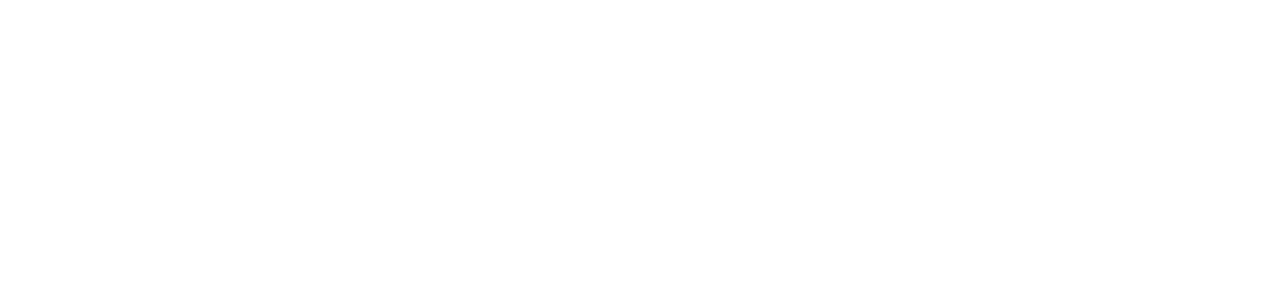
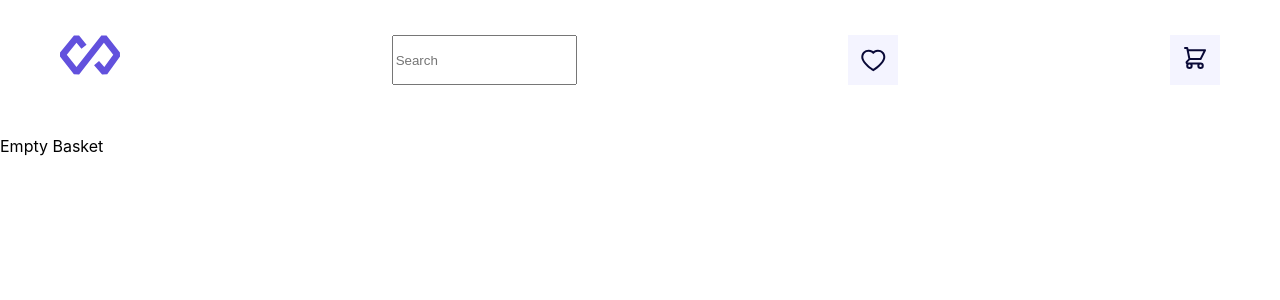
Before and after one commit to ElKarabino/Bookstore, a React (Create React App) app in the folder bookstore/: page /cart in a window 1280 px wide. Before the commit this address had no page. Shown: the top 300 px of the page. Built offline with nearby package versions, Linux system fonts and the light colour scheme.

Commit message:
feat: add cart

```diff
--- a/bookstore/src/App.tsx
+++ b/bookstore/src/App.tsx
@@ -10,7 +10,7 @@
       <Routes>
         <Route path='/' element={<BooksPage />} />
         <Route path='/books/:isbn13' element={<BookDetailsPage />} />
-        <Route path='/' element={<CartPage />} />
+        <Route path='/cart' element={<CartPage />} />
       </Routes>
     </BrowserRouter>
   );
--- a/bookstore/src/components/BookDetailsContent/BookDetailsContent.tsx
+++ b/bookstore/src/components/BookDetailsContent/BookDetailsContent.tsx
@@ -3,12 +3,19 @@
 import { BuyNowButton } from "../BuyNowButton/BuyNowButton";
 import { Container } from "../Container/Container";
 import './BookDetailsContent.scss'
+import { useDispatch } from "react-redux";
+import { addCartItem } from "../../redux/slices/CartSlice";
 
 type BookDetailsContentProps = {
     bookDetails: BookDetails;
 };
 
 export const BookDetailsContent = ({bookDetails} : BookDetailsContentProps) => {
+    const dispatch = useDispatch();
+
+    const addToCart = () => {
+        dispatch(addCartItem(bookDetails))
+    }
     return (
         <div className="BookDetailsContent">
             <Container>
@@ -18,12 +25,16 @@
                     </Link>
                 </div>
                 <div>
-                    <img src={bookDetails.image} alt={bookDetails.title} />
-                    <h2>{bookDetails.title}</h2>
-                    <p>{bookDetails.desc}</p>
-                    <p>Price: {bookDetails.price}</p>
+                    <div>
+                        <img src={bookDetails.image} alt={bookDetails.title} />
+                    </div>
+                    <div>
+                        <h2>{bookDetails.title}</h2>
+                        <p>{bookDetails.desc}</p>
+                        <p>Price: {bookDetails.price}</p>
+                    </div>
                 </div>
-                <BuyNowButton />
+                <BuyNowButton onClick={addToCart}/>
             </Container>
         </div>
     )
--- a/bookstore/src/components/BuyNowButton/BuyNowButton.tsx
+++ b/bookstore/src/components/BuyNowButton/BuyNowButton.tsx
@@ -1,5 +1,11 @@
-export const BuyNowButton = () => {
+import { MouseEventHandler } from "react"
+
+type BuyNowButtonProps = {
+    onClick?: MouseEventHandler<HTMLButtonElement>;
+}
+
+export const BuyNowButton = ({ onClick }: BuyNowButtonProps) => {
     return (
-        <button>Buy Now</button>
+        <button onClick={onClick}>Buy Now</button>
     )
 }
--- /dev/null
+++ b/bookstore/src/components/CartItem/CartItem.tsx
@@ -0,0 +1,19 @@
+import { Book } from "../../types/Book";
+
+type CartItemProps = {
+  book: Book;
+};
+
+export const CartItem = ({ book }: CartItemProps) => {
+    return (
+        <div>
+            <div className='BookItemImage'>
+                <img src={book.image} alt="book" />
+            </div>
+            <div className='BookItemContent'>
+                <p className='BookItemContentTitle'>{book.title}</p>
+                <p className='BookItemContentPrice'>{book.price}</p>
+            </div>
+        </div>
+    )
+}
--- /dev/null
+++ b/bookstore/src/components/CartPageContent/CartPageContent.tsx
@@ -0,0 +1,14 @@
+import { useSelector } from "react-redux"
+import { CartItem } from "../CartItem/CartItem"
+
+export const CartPageContent = () => {
+    const cartItems  = useSelector((state: any)  => state.cart?.cartItems || [])
+    return (
+        <div>
+            {cartItems.length === 0 && <p>Empty Basket</p>}
+            {cartItems.map((item:any) => (
+                <CartItem key={item.isbn13} book={item} />
+            ))}
+        </div>
+    )
+}
--- a/bookstore/src/components/Header/Header.tsx
+++ b/bookstore/src/components/Header/Header.tsx
@@ -4,6 +4,7 @@
 import { Container } from "../Container/Container"
 import './Header.scss'
 import { SearchInput } from "../SearchInput/SearchInput"
+import { Link } from "react-router-dom"
 
 export const Header = () => {
 
@@ -17,7 +18,9 @@
                         <Favorite />
                     </div>
                     <div className="HeaderIconWrapper">
-                        <CartIcon />
+                        <Link to={'/cart'}>
+                            <CartIcon />
+                        </Link>
                     </div>
                 </div>
             </Container>
--- a/bookstore/src/pages/CartPage/CartPage.tsx
+++ b/bookstore/src/pages/CartPage/CartPage.tsx
@@ -1,5 +1,11 @@
+import { CartPageContent } from "../../components/CartPageContent/CartPageContent"
+import { Header } from "../../components/Header/Header"
+
 export const CartPage = () => {
     return (
-        <div></div>
+        <div>
+            <Header />
+            <CartPageContent />
+        </div>
     )
 }
--- /dev/null
+++ b/bookstore/src/redux/slices/CartSlice.ts
@@ -0,0 +1,23 @@
+import { createSlice, PayloadAction } from "@reduxjs/toolkit";
+import { Book } from "../../types/Book";
+
+interface CartState {
+    cartItems: Book[],
+}
+
+const initialState:CartState = {
+    cartItems: [],
+}
+
+const CartSlice = createSlice({
+    name: 'cart',
+    initialState,
+    reducers: {
+        addCartItem(state, action:PayloadAction<Book>) {
+            state.cartItems.push(action.payload)
+        }
+    }
+})
+
+export const { addCartItem } = CartSlice.actions
+export default CartSlice.reducer
--- a/bookstore/src/redux/store/Store.ts
+++ b/bookstore/src/redux/store/Store.ts
@@ -1,9 +1,11 @@
 import { configureStore } from "@reduxjs/toolkit";
 import  BooksSliceReducer  from "../slices/BooksSlice";
+import  CartSliceReducer  from "../slices/CartSlice"
 
 export const store = configureStore({
     reducer: {
-        books: BooksSliceReducer
+        books: BooksSliceReducer,
+        cart: CartSliceReducer,
     }
 })
 
--- a/bookstore/src/types/Book.ts
+++ b/bookstore/src/types/Book.ts
@@ -1,8 +1,8 @@
 export type Book = {
     title: string,
-    subtitle: string,
+    subtitle?: string,
     isbn13: string,
     price: string,
     image: string,
-    url: string,
+    url?: string,
 }
--- a/bookstore/src/types/BookDetails.ts
+++ b/bookstore/src/types/BookDetails.ts
@@ -1,8 +1,10 @@
 export type BookDetails = {
-    title?: string;
+    title: string;
     authors: string;
     isbn13: string;
     desc: string;
     price: string;
     image: string;
+    subtitle?: string;
+    url?: string,
 }
```
